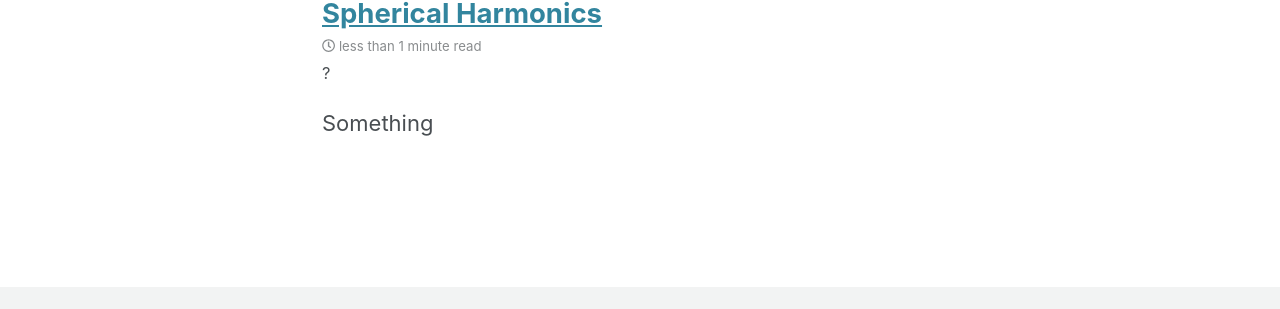
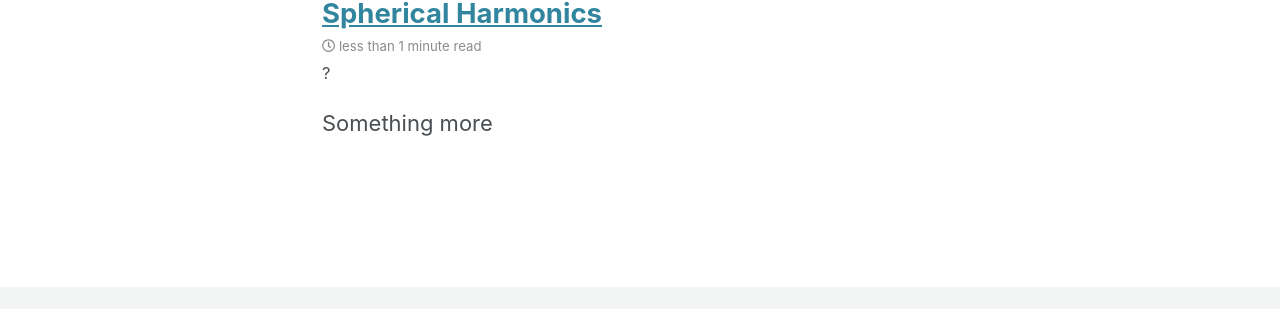
Before and after one commit to tomberdowski/tomberdowski.github.io, a Jekyll site: the page built from _pages/vortex-method.md, in a window 1280 px wide and 900 px high, scrolled down 222 px. Shown: the part 458-767 px from the top of the window. Built offline with Jekyll 4.4.1, drawn with Linux system fonts in a browser that asks for light colours; cached includes are drawn as plain includes; nearby versions of some CDN libraries.

Commit message:
Update vortex-method.md

```diff
--- a/_pages/vortex-method.md
+++ b/_pages/vortex-method.md
@@ -16,4 +17,4 @@ author_profile: true
   {% endfor %}
 {% endfor %}
 
-Something
+Something more
```
Also changed, not shown: other parts of _pages/vortex-method.md (+1 -0 lines).
